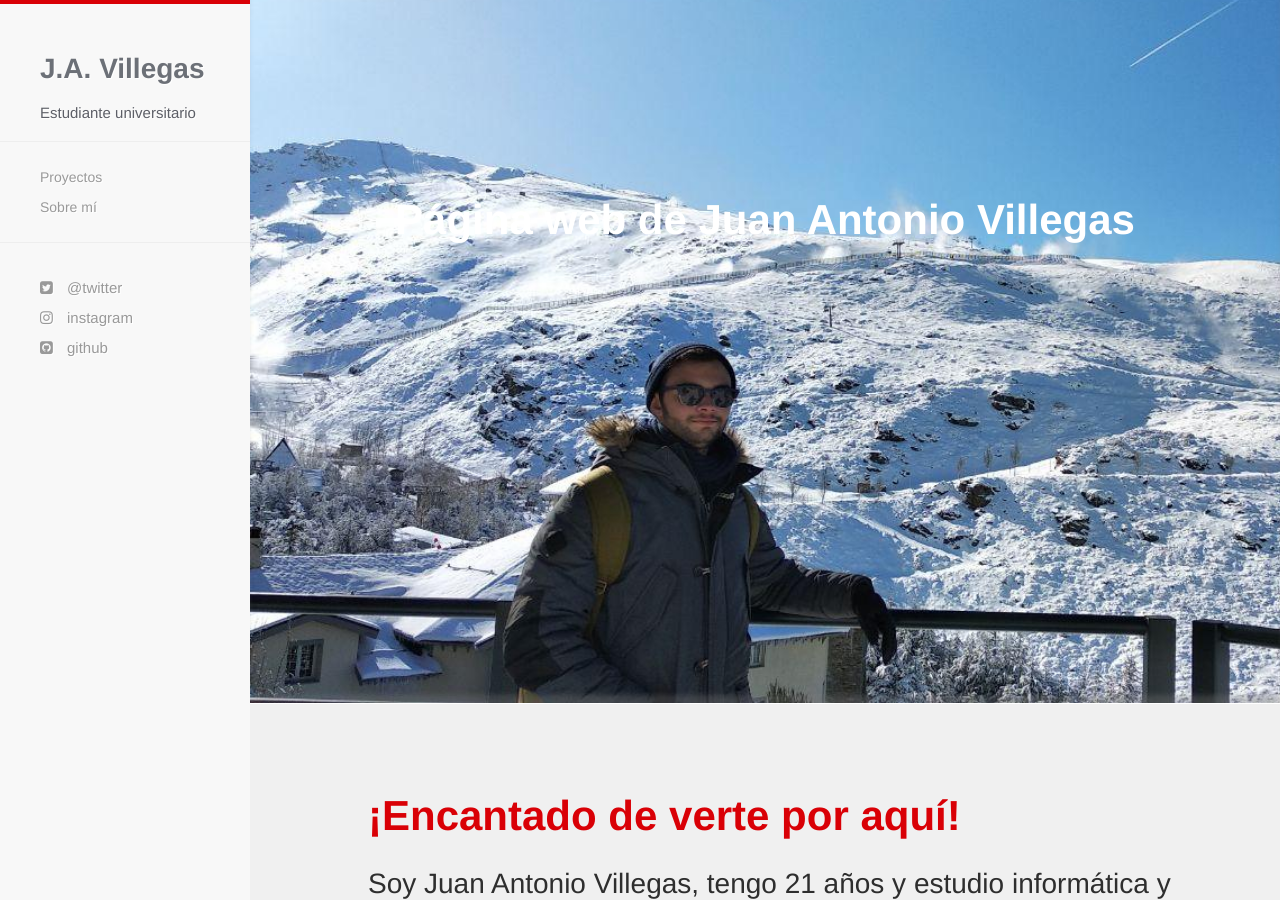
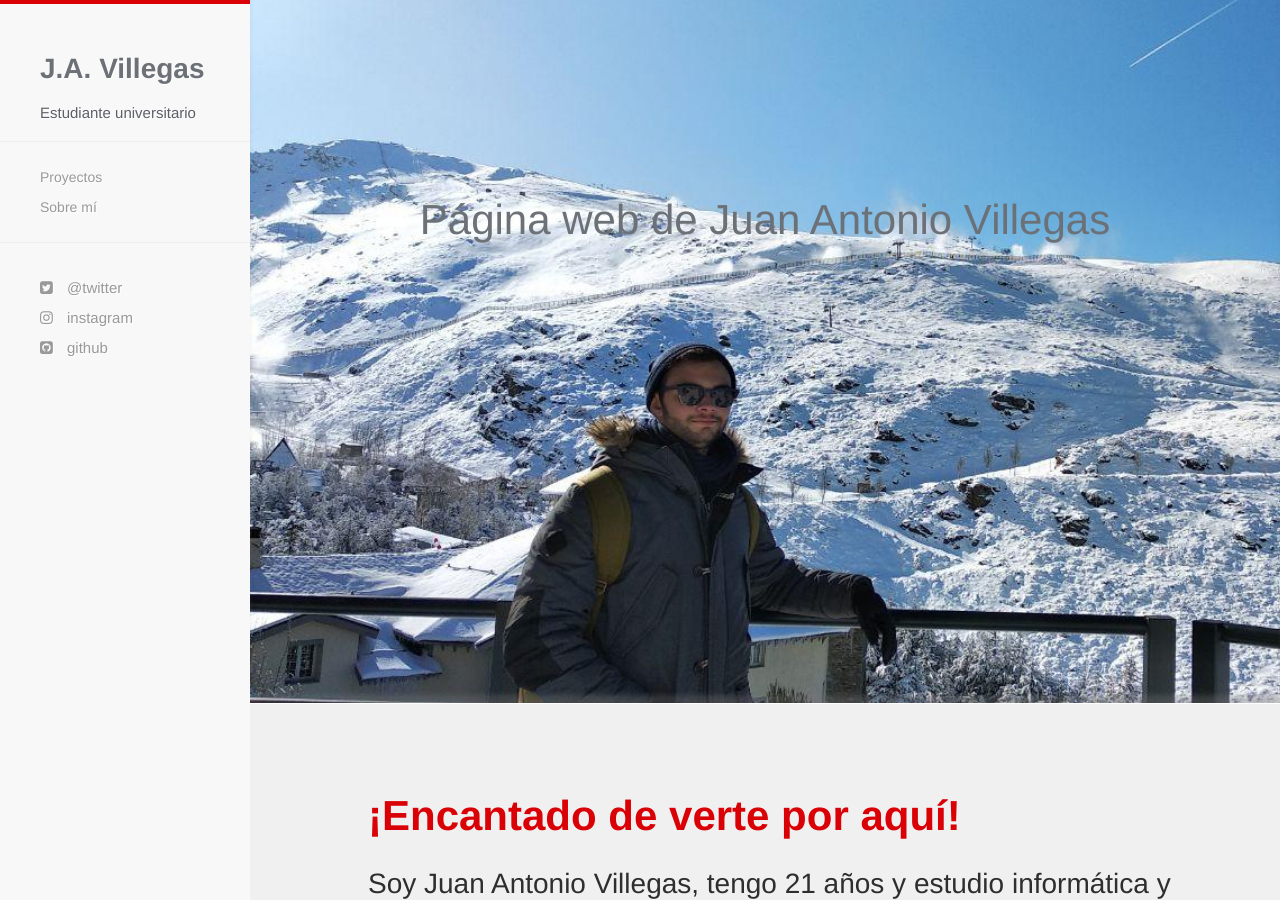
Before and after one commit to JAntonioVR/jantoniovr.github.io, a Jekyll site: the page built from index.html, in a window 1280 px wide and 900 px high. Built offline with Jekyll 4.4.1, drawn with Linux system fonts in a browser that asks for light colours; nearby versions of some CDN libraries.

Commit message:
Cambio en showcase

```diff
--- a/_includes/showcase.html
+++ b/_includes/showcase.html
@@ -4,7 +4,7 @@
     </style>
     <div class="showcase-wrapper sticky">
       <div class="showcase-text">
-          Página web de Juan Antonio Villegas
+        <p style="color:#6c7077">Página web de Juan Antonio Villegas</p>
       </div>
     </div>
     <div class="container">
```
Also changed, not shown: 2 other files.
